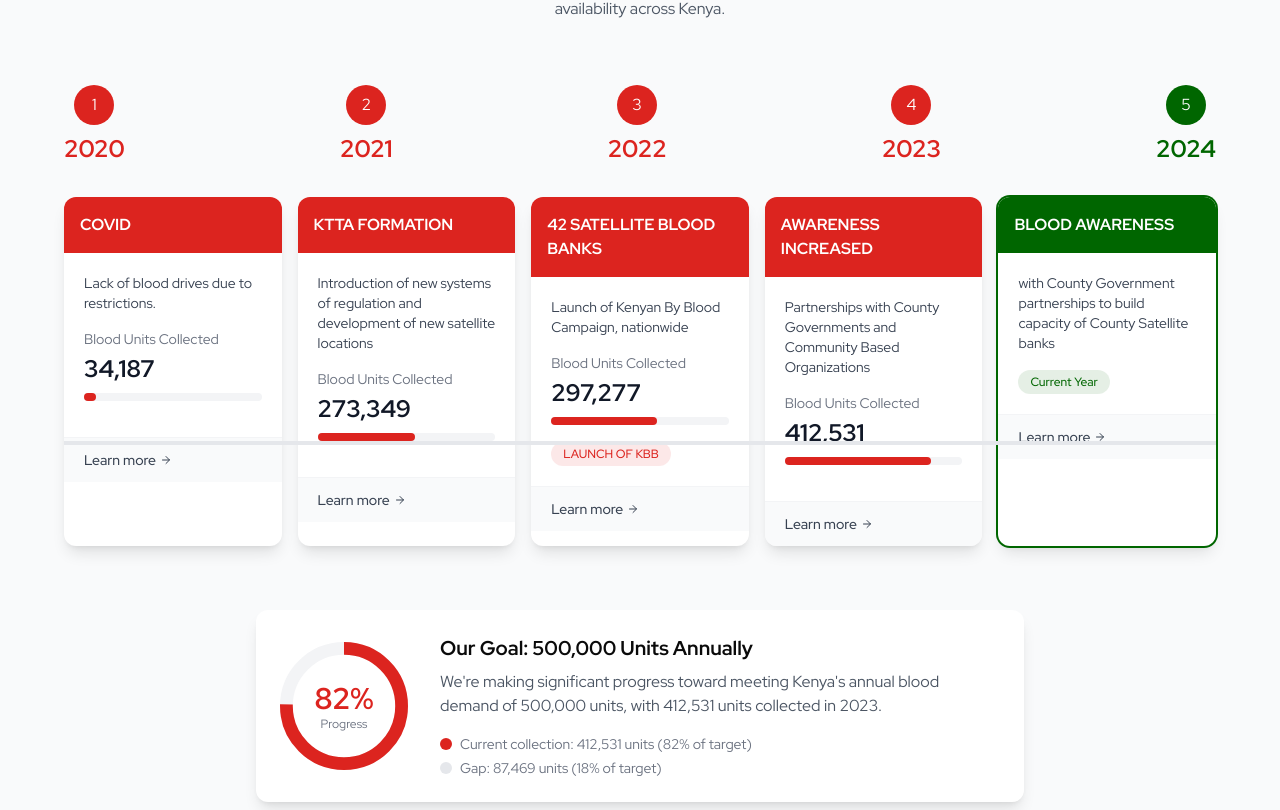
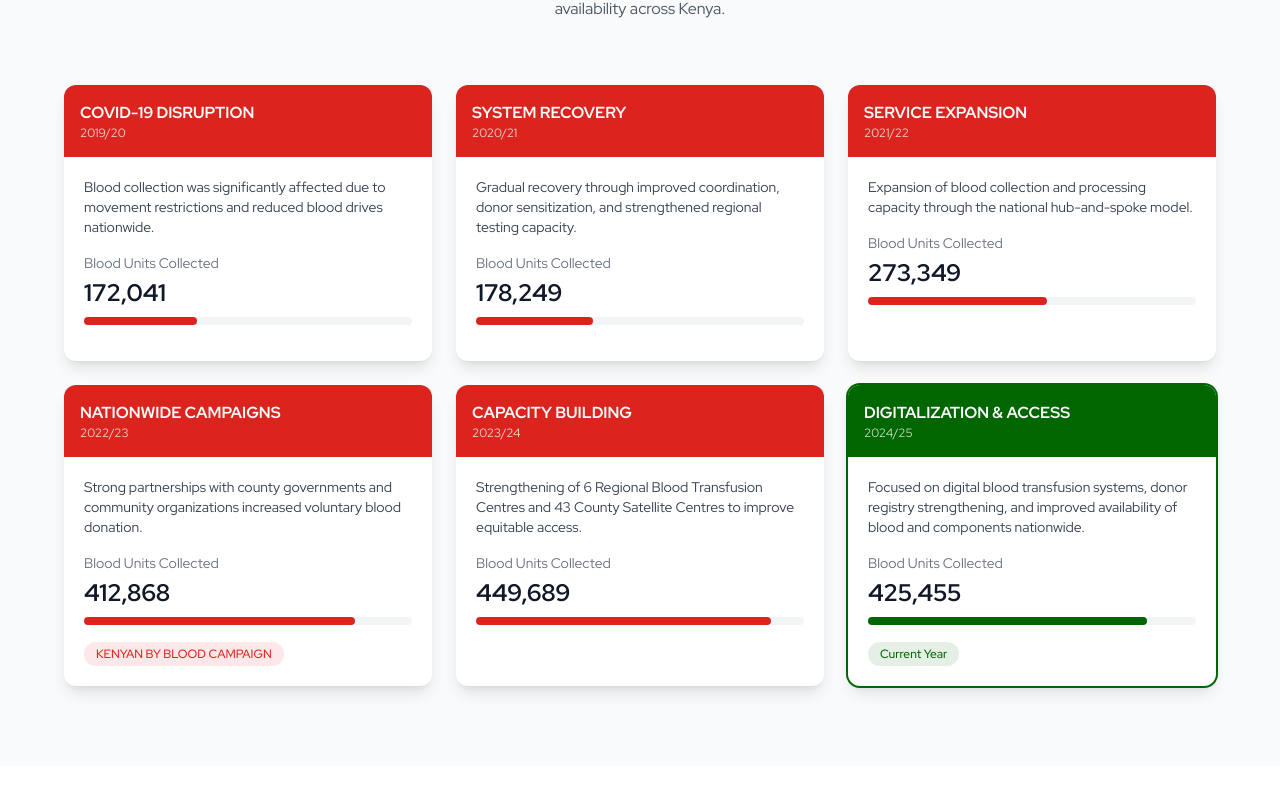
Before and after one commit to lekakenycollins8/kenyan-by-blood-org-website, a Next.js app: page /about in a window 1280 px wide. Shown: the part 4110-4920 px from the top of the page. Built offline with nearby package versions, Linux system fonts and the light colour scheme.

Commit message:
refactor: redesign journey timeline from horizontal to grid layout and update milestone data

```diff
--- a/components/about/journey-timeline.tsx
+++ b/components/about/journey-timeline.tsx
@@ -3,7 +3,7 @@
 import { motion, useInView } from "framer-motion"
 import { useRef } from "react"
 import { journeyData } from "@/data/about/journey"
-import { Clock, ArrowRight } from "lucide-react"
+import { Clock } from "lucide-react"
 import { cn } from "@/lib/utils"
 
 export default function JourneyTimeline() {
@@ -19,80 +19,71 @@ export default function JourneyTimeline() {
             <Clock className="h-4 w-4" />
             <span className="font-semibold text-sm">Our Progress</span>
           </div>
-          <h2 className="text-3xl md:text-4xl font-bold mb-6">{journeyData.title}</h2>
+          <h2 className="text-3xl md:text-4xl font-bold mb-6">
+            {journeyData.title}
+          </h2>
           <p className="text-gray-600">
-            From humble beginnings to nationwide impact, our journey reflects our commitment to ensuring blood
-            availability across Kenya.
+            From humble beginnings to nationwide impact, our journey reflects our
+            commitment to ensuring blood availability across Kenya.
           </p>
         </div>
 
-        {/* Horizontal Timeline */}
-        <div className="relative max-w-6xl mx-auto">
-          {/* Timeline Line */}
-          <div className="absolute left-0 right-0 top-1/2 transform -translate-y-1/2 h-1 bg-gray-200"></div>
-
-          {/* Year Markers */}
-          <div className="flex justify-between mb-8 relative z-10">
-            {journeyData.milestones.map((milestone, index) => (
-              <motion.div
-                key={index}
-                initial={{ opacity: 0, y: 20 }}
-                animate={isInView ? { opacity: 1, y: 0 } : { opacity: 0, y: 20 }}
-                transition={{ duration: 0.5, delay: index * 0.1 }}
-                className="text-center"
-              >
-                <div
-                  className={cn(
-                    "w-10 h-10 rounded-full flex items-center justify-center mx-auto mb-2",
-                    milestone.current ? "bg-[#006600] text-white" : "bg-[#DC241f] text-white",
-                  )}
-                >
-                  {index + 1}
-                </div>
-                <div className={cn("text-2xl font-bold", milestone.current ? "text-[#006600]" : "text-[#DC241f]")}>
-                  {milestone.year}
-                </div>
-              </motion.div>
-            ))}
-          </div>
-
-          {/* Timeline Cards */}
-          <div className="grid grid-cols-1 md:grid-cols-5 gap-4">
+        {/* Grid Timeline (3 columns x 2 rows) */}
+        <div className="grid grid-cols-1 md:grid-cols-3 gap-6 max-w-6xl mx-auto">
           {journeyData.milestones.map((milestone, index) => (
             <motion.div
               key={index}
               initial={{ opacity: 0, y: 30 }}
               animate={isInView ? { opacity: 1, y: 0 } : { opacity: 0, y: 30 }}
-                transition={{ duration: 0.6, delay: 0.3 + index * 0.1 }}
+              transition={{ duration: 0.6, delay: index * 0.1 }}
               className={cn(
                 "bg-white rounded-xl overflow-hidden shadow-lg transform transition-transform duration-300 hover:scale-105",
                 milestone.current && "ring-2 ring-[#006600]",
               )}
             >
               {/* Card Header */}
-                <div className={cn("p-4 text-white", milestone.current ? "bg-[#006600]" : "bg-[#DC241f]")}>
-                  <h3 className="font-bold">{milestone.title}</h3>
+              <div
+                className={cn(
+                  "p-4 text-white",
+                  milestone.current ? "bg-[#006600]" : "bg-[#DC241f]",
+                )}
+              >
+                <h3 className="font-bold text-base">
+                  {milestone.title}
+                  <span className="block text-xs font-normal opacity-80">
+                    {milestone.year}
+                  </span>
+                </h3>
               </div>
 
               {/* Card Body */}
               <div className="p-5">
-                  <p className="text-gray-700 text-sm mb-4">{milestone.description}</p>
+                <p className="text-gray-700 text-sm mb-4">
+                  {milestone.description}
+                </p>
 
                 {milestone.units && (
                   <div className="mb-4">
-                      <div className="text-sm text-gray-500 mb-1">Blood Units Collected</div>
-                      <div className="text-2xl font-bold text-gray-900">{milestone.units.toLocaleString()}</div>
+                    <div className="text-sm text-gray-500 mb-1">
+                      Blood Units Collected
+                    </div>
+                    <div className="text-2xl font-bold text-gray-900">
+                      {milestone.units.toLocaleString()}
+                    </div>
                     <div className="h-2 bg-gray-100 rounded-full mt-2">
                       <div
-                          className={cn("h-full rounded-full", milestone.current ? "bg-[#006600]" : "bg-[#DC241f]")}
+                        className={cn(
+                          "h-full rounded-full",
+                          milestone.current ? "bg-[#006600]" : "bg-[#DC241f]",
+                        )}
                         style={{ width: `${(milestone.units / 500000) * 100}%` }}
-                        ></div>
+                      />
                     </div>
                   </div>
                 )}
 
                 {milestone.highlight && (
-                    <div className="bg-[#DC241f]/10 text-[#DC241f] px-3 py-1 rounded-full text-xs font-medium inline-block">
+                  <div className="bg-[#DC241f]/10 text-[#DC241f] px-3 py-1 rounded-full text-xs font-medium inline-block mr-2">
                     {milestone.highlight}
                   </div>
                 )}
@@ -103,70 +94,8 @@ export default function JourneyTimeline() {
                   </div>
                 )}
               </div>
-
-                {/* Card Footer */}
-                <div className="px-5 py-3 bg-gray-50 border-t border-gray-100">
-                  <a
-                    href="#"
-                    className="text-sm font-medium flex items-center text-gray-700 hover:text-[#DC241f] transition-colors"
-                  >
-                    <span>Learn more</span>
-                    <ArrowRight className="ml-1 h-3 w-3" />
-                  </a>
-                </div>
             </motion.div>
           ))}
-          </div>
-
-          {/* Progress Indicator */}
-          <motion.div
-            initial={{ opacity: 0, y: 30 }}
-            animate={isInView ? { opacity: 1, y: 0 } : { opacity: 0, y: 30 }}
-            transition={{ duration: 0.8, delay: 0.8 }}
-            className="mt-16 bg-white rounded-xl p-6 shadow-lg max-w-3xl mx-auto"
-          >
-            <div className="flex flex-col md:flex-row items-center">
-              <div className="mb-6 md:mb-0 md:mr-8">
-                <div className="relative w-32 h-32">
-                  <svg className="w-full h-full" viewBox="0 0 100 100">
-                    <circle cx="50" cy="50" r="45" fill="none" stroke="#f3f4f6" strokeWidth="10" />
-                    <circle
-                      cx="50"
-                      cy="50"
-                      r="45"
-                      fill="none"
-                      stroke="#DC241f"
-                      strokeWidth="10"
-                      strokeDasharray="283"
-                      strokeDashoffset="70"
-                      transform="rotate(-90 50 50)"
-                    />
-                  </svg>
-                  <div className="absolute inset-0 flex items-center justify-center">
-                    <div className="text-center">
-                      <div className="text-3xl font-bold text-[#DC241f]">82%</div>
-                      <div className="text-xs text-gray-500">Progress</div>
-                    </div>
-                  </div>
-                </div>
-              </div>
-              <div>
-                <h3 className="text-xl font-bold mb-2">Our Goal: 500,000 Units Annually</h3>
-                <p className="text-gray-600 mb-4">
-                  We're making significant progress toward meeting Kenya's annual blood demand of 500,000 units, with
-                  412,531 units collected in 2023.
-                </p>
-                <div className="flex items-center text-sm text-gray-500">
-                  <div className="w-3 h-3 rounded-full bg-[#DC241f] mr-2"></div>
-                  <span>Current collection: 412,531 units (82% of target)</span>
-                </div>
-                <div className="flex items-center text-sm text-gray-500 mt-1">
-                  <div className="w-3 h-3 rounded-full bg-gray-200 mr-2"></div>
-                  <span>Gap: 87,469 units (18% of target)</span>
-                </div>
-              </div>
-            </div>
-          </motion.div>
         </div>
       </div>
     </section>
--- a/data/about/journey.ts
+++ b/data/about/journey.ts
@@ -2,36 +2,48 @@ export const journeyData = {
   title: "Our Journey So Far",
   milestones: [
     {
-      year: 2020,
-      title: "COVID",
-      description: "Lack of blood drives due to restrictions.",
-      units: 34187,
+      year: "2019/20",
+      title: "COVID-19 DISRUPTION",
+      description:
+        "Blood collection was significantly affected due to movement restrictions and reduced blood drives nationwide.",
+      units: 172041,
     },
     {
-      year: 2021,
-      title: "KTTA FORMATION",
-      description: "Introduction of new systems of regulation and development of new satellite locations",
+      year: "2020/21",
+      title: "SYSTEM RECOVERY",
+      description:
+        "Gradual recovery through improved coordination, donor sensitization, and strengthened regional testing capacity.",
+      units: 178249,
+    },
+    {
+      year: "2021/22",
+      title: "SERVICE EXPANSION",
+      description:
+        "Expansion of blood collection and processing capacity through the national hub-and-spoke model.",
       units: 273349,
     },
     {
-      year: 2022,
-      title: "42 SATELLITE BLOOD BANKS",
-      description: "Launch of Kenyan By Blood Campaign, nationwide",
-      units: 297277,
-      highlight: "LAUNCH OF KBB",
+      year: "2022/23",
+      title: "NATIONWIDE CAMPAIGNS",
+      description:
+        "Strong partnerships with county governments and community organizations increased voluntary blood donation.",
+      units: 412868,
+      highlight: "KENYAN BY BLOOD CAMPAIGN",
     },
     {
-      year: 2023,
-      title: "AWARENESS INCREASED",
-      description: "Partnerships with County Governments and Community Based Organizations",
-      units: 412531,
+      year: "2023/24",
+      title: "CAPACITY BUILDING",
+      description:
+        "Strengthening of 6 Regional Blood Transfusion Centres and 43 County Satellite Centres to improve equitable access.",
+      units: 449689,
     },
     {
-      year: 2024,
-      title: "BLOOD AWARENESS",
-      description: "with County Government partnerships to build capacity of County Satellite banks",
-      units: null,
+      year: "2024/25",
+      title: "DIGITALIZATION & ACCESS",
+      description:
+        "Focused on digital blood transfusion systems, donor registry strengthening, and improved availability of blood and components nationwide.",
+      units: 425455,
       current: true,
     },
   ],
-}
+};
```
Lines whose indentation alone changed are shown as unchanged.
